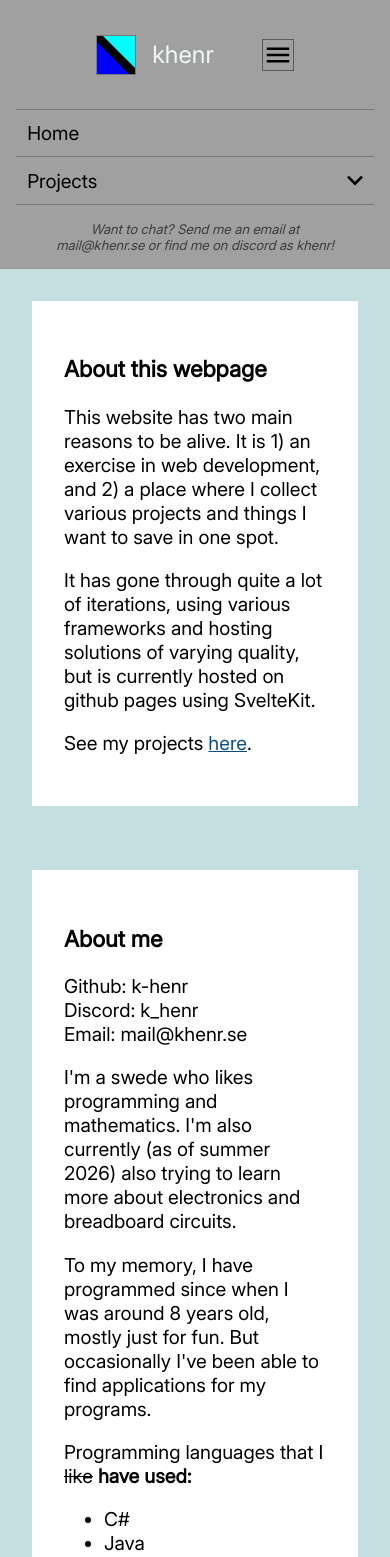
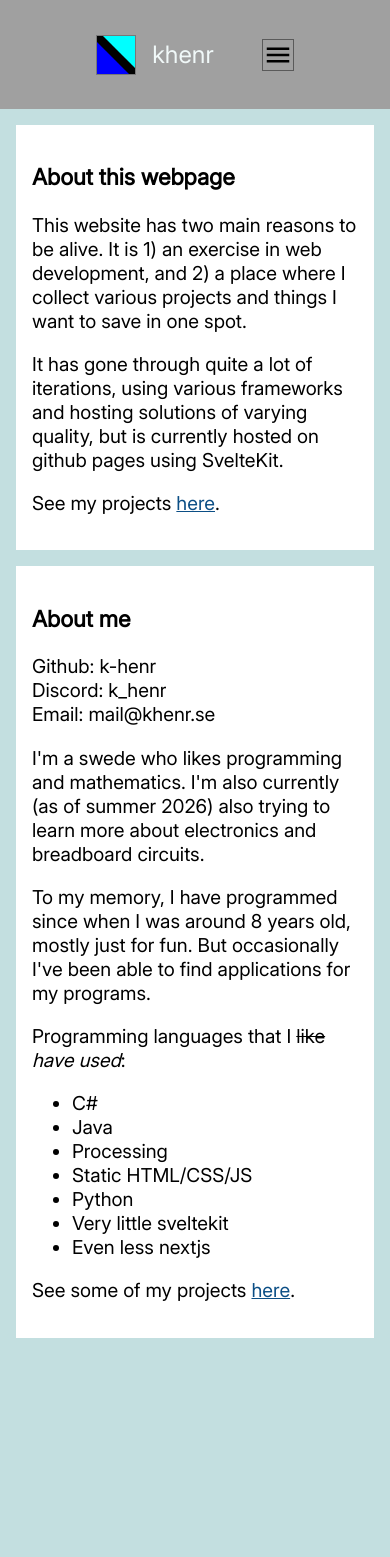
Before and after one commit to k-henr/k-henr.github.io, a SvelteKit app: page / in a window 390 px wide. Shown: the top 1557 px of the page. After the commit the page ends 1354 px from the top, so only its background shows below. Built offline with nearby package versions, Linux system fonts and the light colour scheme.

Commit message:
Slightly better mobile layout

```diff
--- a/src/routes/+layout.svelte
+++ b/src/routes/+layout.svelte
@@ -4,8 +4,15 @@
 
     let { children } = $props();
 
-    let menuIsOpen = $state(true);
+    let menuIsOpen = $state(false);
     function toggleMenu() { menuIsOpen = !menuIsOpen; }
+    function menuAttacher(el: Element) {
+        if(menuIsOpen) {
+            el.classList.remove("hidden-mobile");
+        } else {
+            el.classList.add("hidden-mobile");
+        }
+    }
 </script>
 
 <svelte:head>
@@ -15,14 +22,15 @@
 
 <!-- Menu -->
 <div id="navbar">
-    <div>
+    <header>
         <a href="/">
             <img src="/logo.png" alt="My go-to profile" />
             <p>khenr</p>
         </a>
         <button onclick={toggleMenu} aria-label="toggle menu visibility"><img src="/icons/menu.svg" alt="menu"/></button>
-    </div>
-    {#if menuIsOpen}
+    </header>
+    <div {@attach menuAttacher}>
+
         <nav>
             <MenuItem name="Home" href="/" />
             <MenuItem name="Projects" href="/projects">
@@ -41,7 +49,7 @@
         khenr!
     </i></small
     >
-    {/if}
+    </div>
 </div>
 <!-- Main page -->
 <main>
@@ -78,7 +86,7 @@
 
             background-color: var(--navbar-bg);
 
-            & > div {
+            & > header {
                 display: flex;
                 align-items: center;
                 justify-content: center;
@@ -118,6 +126,11 @@
                     }
                 }
             }
+            & > div {
+                display: flex;
+                flex-direction: column;
+                align-items: center;
+                gap: 1rem;
                 & > nav {
                 width: 100%;
                 }
@@ -127,20 +140,21 @@
                     text-align: center;
                 }
             }
+        }
         & > main {
             flex: 1;
             & > article {
-                padding: 2rem;
+                padding: 1rem;
                 background-color: var(--content-bg);
                 height: 100%;
                 box-sizing: border-box;
 
                 & > :global(section) {
                     background-color: var(--article-bg);
-                    padding: 2rem;
+                    padding: 1rem;
                     font-size: larger;
                     &:not(:first-child) {
-                        margin-top: 4rem;
+                        margin-top: 1rem;
                     }
                 }
             }
@@ -151,6 +165,12 @@
         color: var(--links);
     }
 
+    @media screen and (max-width: 800px) {
+        :global(.hidden-mobile) {
+            display: none !important;
+        }
+    }
+
     @media screen and (min-width: 800px) {
         :global(body) {
             display: flex;
@@ -159,7 +179,7 @@
                 width: 20vw;
                 min-width: 20rem;
 
-                & > * > button {
+                & > header > button {
                     display: none !important;
                 }
             }
@@ -169,8 +189,13 @@
 
                 & > :global(section) {
                     padding: 4rem;
+                    &:not(:first-child) { margin-top: 4rem; }
                 }
             }
+        }
+
+        :global(.hidden-mobile) {
+            display: unset;
         }
     }
 
--- a/src/routes/+page.svelte
+++ b/src/routes/+page.svelte
@@ -29,7 +29,7 @@
         just for fun. But occasionally I've been able to find applications for my
         programs.
     </p>
-    <p>Programming languages that I <del>like</del> <b>have used:</b></p>
+    <p>Programming languages that I <del>like</del> <i>have used</i>:</p>
     <ul>
         <li>C#</li>
         <li>Java</li>
```
Lines whose indentation alone changed are shown as unchanged.
